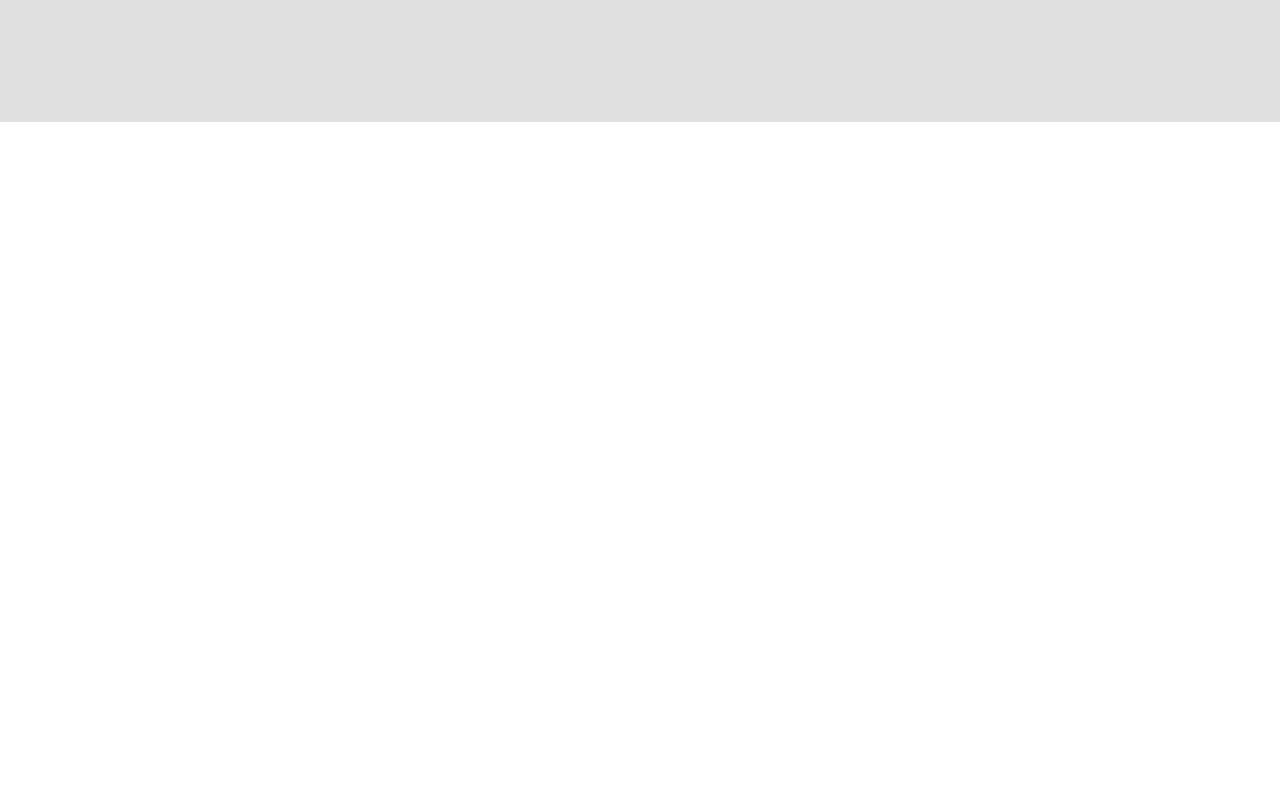
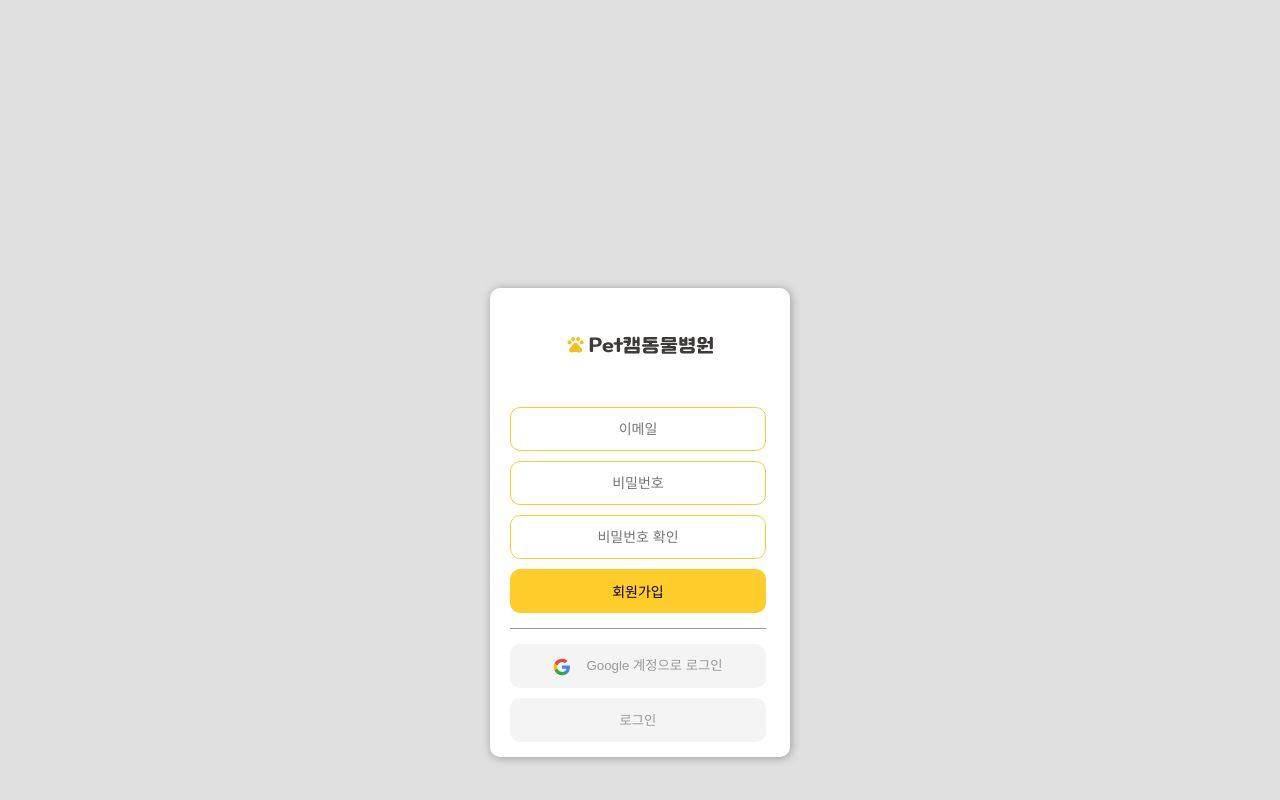
Before and after one commit to FE8-Toy-Team2/toy2_petcam_vet, a React (Vite) app: page / in a window 1280 px wide. Shown: the part 678-1478 px from the top of the page. Before the commit the page ends 800 px from the top, so only its background shows below. Built offline with nearby package versions, Linux system fonts and the light colour scheme; a web font is replaced by a local one.

Commit message:
회원가입스타일v1

```diff
--- a/src/App.jsx
+++ b/src/App.jsx
@@ -13,6 +13,7 @@ function App() {
     <>
       <GlobalStyle />
       <Login />
+      <Signup />
       {/* 여기밑에 라우터가 와요  */}
     </>
   );
--- a/src/components/Login.jsx
+++ b/src/components/Login.jsx
@@ -1,18 +1,19 @@
 import React from 'react';
 import styled from 'styled-components';
-import "./Login.css";
+import "./common.css";
 
 function Login () {
 	return (
 		<Container>
-      <LoginForm>
-				<LoginInput type="text" placeholder="이메일"></LoginInput>
-				<LoginInput type="password" placeholder="비밀번호"></LoginInput>
-				<LoginButton type="submit">로그인</LoginButton>
+      <Form>
+				<Logo></Logo>
+				<Input type="text" placeholder="이메일"></Input>
+				<Input type="password" placeholder="비밀번호"></Input>
+				<Button type="submit">로그인</Button>
 				<Divider></Divider>
 				<LoginGoogle type="submit">Google 계정으로 로그인</LoginGoogle>
 				<SignupButton type="submit">회원가입</SignupButton>
-			</LoginForm>
+			</Form>
     </Container>
 	)
 }
@@ -25,19 +26,25 @@ const Container = styled.div`
   display: flex;
   justify-content: center;
   align-items: center;
-	background-color: #e0e0e0;
+	background-color: var(--bgcolor);
 `
-const LoginForm = styled.form`
+const Form = styled.form`
 	width: 300px;
 	height: 415px;
 	background-color: #fff;
 	border-radius: 10px;
 	justify-content: center;
 	align-items: center;
-	box-shadow: 1px 1px 10px #999999;
+	box-shadow: 1px 1px 10px var(--darkgray);
+`
+const Logo = styled.div`
+	vertical-align: middle;
+	height: 18px;
+	margin: 48px auto;
+	background: url("../img/petcam_logo.svg") no-repeat center center;
+`
 
-`
-const LoginInput = styled.input`
+const Input = styled.input`
 	width: 250px;
 	height: 40px;
 	margin: 5px 20px;
@@ -47,7 +54,7 @@ const LoginInput = styled.input`
 	font-size: 14px;
 	font-family: var(--pre-reg);
 `
-const LoginButton = styled.button`
+const Button = styled.button`
 	width: 256px;
 	height: 44px;
 	margin: 5px 20px;
@@ -63,7 +70,7 @@ const Divider = styled.div`
 width: 256px;
 height: 1px;
 margin: 10px 20px;
-background-color: #999999;
+background-color: var(--darkgray);
 `
 const LoginGoogle = styled.button`
 	width: 256px;
@@ -71,8 +78,8 @@ const LoginGoogle = styled.button`
 	margin: 5px 20px;
 	border-radius: 10px;
 	border: none;
-	color: #999999;
-	background-color: #f4f4f4;
+	color: var(--darkgray);
+	background-color: var(--lightgray);
 	text-align: center;
 	font-family: var(--pre-reg);
 	cursor: pointer;
@@ -93,8 +100,8 @@ const SignupButton = styled.button`
 	margin: 5px 20px;
 	border-radius: 10px;
 	border: none;
-	color: #999999;
-	background-color: #f4f4f4;
+	color: var(--darkgray);
+	background-color: var(--lightgray);
 	text-align: center;
 	font-family: var(--pre-reg);
 	cursor: pointer;
--- a/src/components/Signup.jsx
+++ b/src/components/Signup.jsx
@@ -1,12 +1,109 @@
 import React from 'react'
 import styled from 'styled-components'
+import "./common.css";
 
 const Signup = () => {
 	return (
-		<div>
-
-		</div>
+		<Container>
+      <Form>
+				<Logo></Logo>
+				<Input type="text" placeholder="이메일"></Input>
+				<Input type="password" placeholder="비밀번호"></Input>
+				<Input type="password" placeholder="비밀번호 확인"></Input>
+				<Button type="submit">회원가입</Button>
+				<Divider></Divider>
+				<LoginGoogle type="submit">Google 계정으로 로그인</LoginGoogle>
+				<SignupButton type="submit">로그인</SignupButton>
+			</Form>
+    </Container>
 	)
 }
 
 export default Signup
+
+const Container = styled.div`
+	width: 100%;
+  height: 100vh;
+  display: flex;
+  justify-content: center;
+  align-items: center;
+	background-color: var(--bgcolor);
+`
+const Form = styled.form`
+	width: 300px;
+	height: 469px;
+	background-color: #fff;
+	border-radius: 10px;
+	justify-content: center;
+	align-items: center;
+	box-shadow: 1px 1px 10px var(--darkgray);
+`
+const Logo = styled.div`
+	vertical-align: middle;
+	height: 18px;
+	margin: 48px auto;
+	background: url("../img/petcam_logo.svg") no-repeat center center;
+`
+
+const Input = styled.input`
+	width: 250px;
+	height: 40px;
+	margin: 5px 20px;
+	border-radius: 10px;
+	border: 1px solid var(--yellow);
+	text-align: center;
+	font-size: 14px;
+	font-family: var(--pre-reg);
+`
+const Button = styled.button`
+	width: 256px;
+	height: 44px;
+	margin: 5px 20px;
+	border-radius: 10px;
+	border: none;
+	background-color: var(--yellow);
+	text-align: center;
+	font-size: 14px;
+	font-family: var(--pre-reg);
+	cursor: pointer;
+`
+const Divider = styled.div`
+width: 256px;
+height: 1px;
+margin: 10px 20px;
+background-color: var(--darkgray);
+`
+const LoginGoogle = styled.button`
+	width: 256px;
+	height: 44px;
+	margin: 5px 20px;
+	border-radius: 10px;
+	border: none;
+	color: var(--darkgray);
+	background-color: var(--lightgray);
+	text-align: center;
+	font-family: var(--pre-reg);
+	cursor: pointer;
+
+	&::before {
+		content: "";
+    display: inline-block;
+    vertical-align: middle;
+    height: 18px;
+    width: 18px;
+    margin-right: 15px;
+    background: url("../img/Google__G__logo.svg") no-repeat center center;
+	}
+`
+const SignupButton = styled.button`
+	width: 256px;
+	height: 44px;
+	margin: 5px 20px;
+	border-radius: 10px;
+	border: none;
+	color: var(--darkgray);
+	background-color: var(--lightgray);
+	text-align: center;
+	font-family: var(--pre-reg);
+	cursor: pointer;
+`
--- a/src/components/Login.css
+++ b/src/components/common.css
@@ -1,6 +1,9 @@
 :root {
   /* 섁상 */
+	--bgcolor: #e0e0e0;
   --yellow: #ffcd29;
+	--lightgray: #f4f4f4;
+	--darkgray: #999999;
 
   /* 글꼴 */
 	--pre-reg: "Pretendard-Regular", sans-serif;
```
Also changed, not shown: img/petcam_logo.svg (added).
